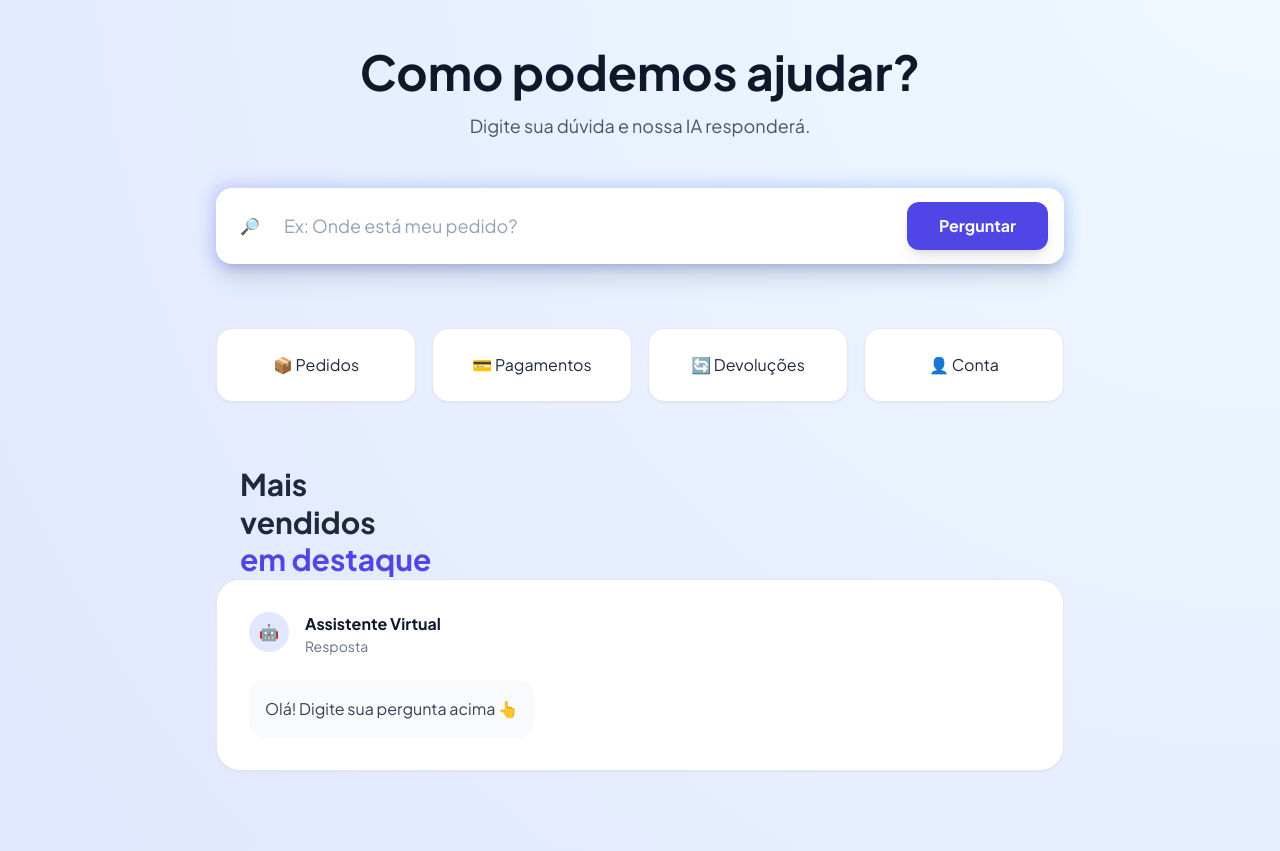
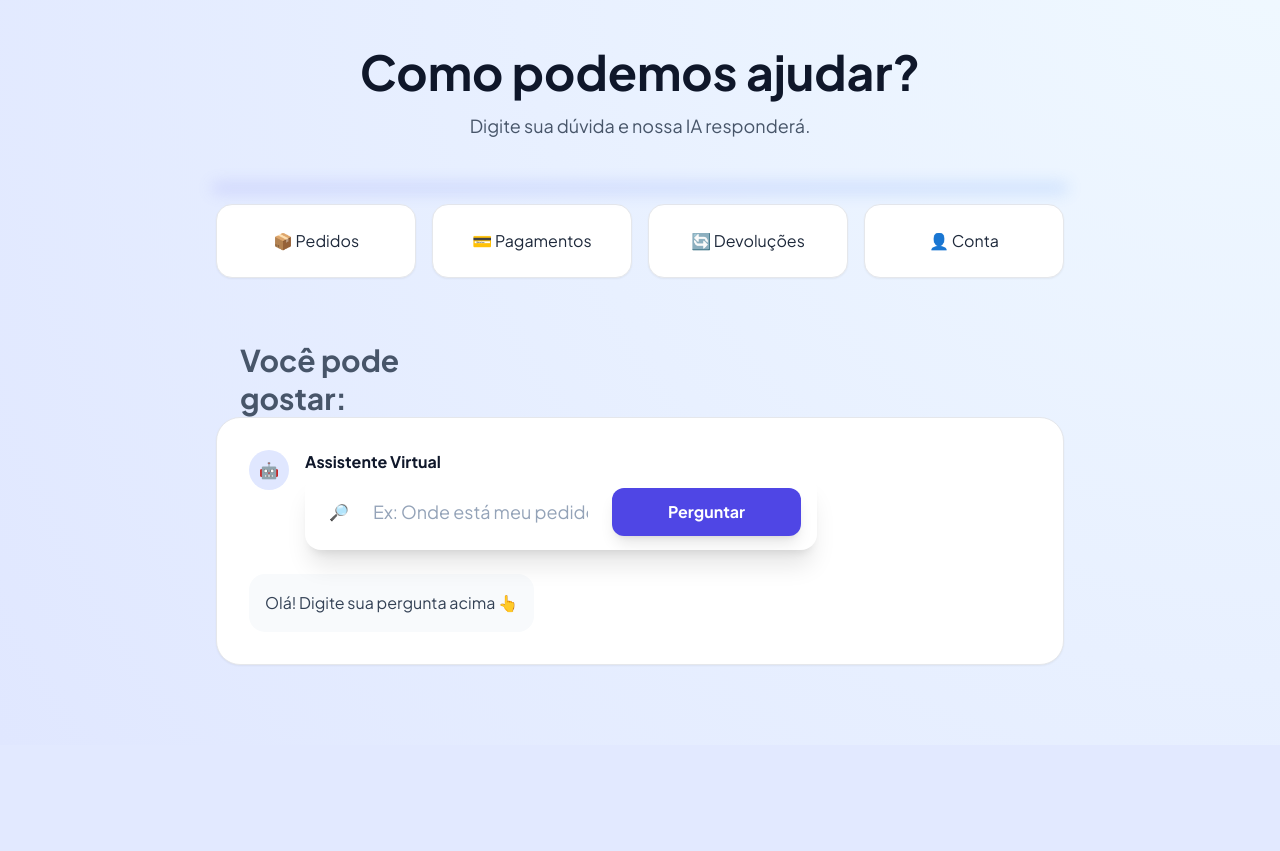
Before and after one commit to DAYANE1130/ai-customer-service-ecommerce, a Flask app: template templates/index.html in a window 1280 px wide. Shown: the part 88-939 px from the top of the page. After the commit the page ends 753 px from the top, so only its background shows below. Run offline with Flask 3, Linux system fonts and the light colour scheme; the template is opened without the code that fills it, so the values that code supplies are empty; some libraries are stand-ins or nearby versions.

Commit message:
refactor: Reposiciona input de pergunta no html

```diff
--- a/templates/index.html
+++ b/templates/index.html
@@ -46,27 +46,7 @@
         <div class="relative group mb-16">
             <div class="absolute -inset-1 bg-gradient-to-r from-indigo-500 to-blue-500 rounded-2xl blur opacity-25"></div>
 
-            <form method="POST" action="/" class="relative flex items-center bg-white rounded-2xl shadow-xl overflow-hidden">
 
-                <div class="pl-6 text-slate-400">
-                    🔎
-                </div>
-
-                <input
-                    type="text"
-                    name="question"
-                    placeholder="Ex: Onde está meu pedido?"
-                    class="w-full py-6 px-6 text-lg outline-none text-slate-700 placeholder-slate-400"
-                    required
-                >
-
-                <button
-                    type="submit"
-                    class="mr-4 bg-indigo-600 text-white px-8 py-3 rounded-xl font-bold hover:bg-indigo-700 transition shadow-lg">
-                    Perguntar
-                </button>
-
-            </form>
         </div>
 
         <!-- CATEGORIAS -->
@@ -80,8 +60,8 @@
         <!-- RECOMENDAÇÕES -->
          <div class="flex items-start gap-8 mt-12 px-6">
     <div class="w-1/4">
-        <h2 class="text-3xl font-bold text-slate-800 leading-tight">
-            Mais vendidos <br> <span class="text-indigo-600">em destaque</span>
+        <h2 class="text-3xl font-bold text-slate-600 leading-tight">
+            Você pode gostar:
         </h2>
     </div>
 
@@ -115,7 +95,28 @@
 
                 <div>
                     <h4 class="font-bold text-slate-900">Assistente Virtual</h4>
-                    <p class="text-sm text-slate-500">Resposta</p>
+
+            <form method="POST" class="relative flex items-center bg-white rounded-2xl shadow-xl overflow-hidden">
+
+                <div class="pl-6 text-slate-400">
+                    🔎
+                </div>
+         <!-- PERGUNTA -->
+                <input
+                    type="text"
+                    name="question"
+                    placeholder="Ex: Onde está meu pedido?"
+                    class="w-full py-6 px-6 text-lg outline-none text-slate-700 placeholder-slate-400"
+                    required
+                >
+
+                <button
+                    type="submit"
+                    class="mr-4 bg-indigo-600 text-white px-14 py-3 rounded-xl font-bold hover:bg-indigo-700 transition shadow-lg">
+                    Perguntar
+                </button>
+
+            </form>
                 </div>
             </div>
 
```
